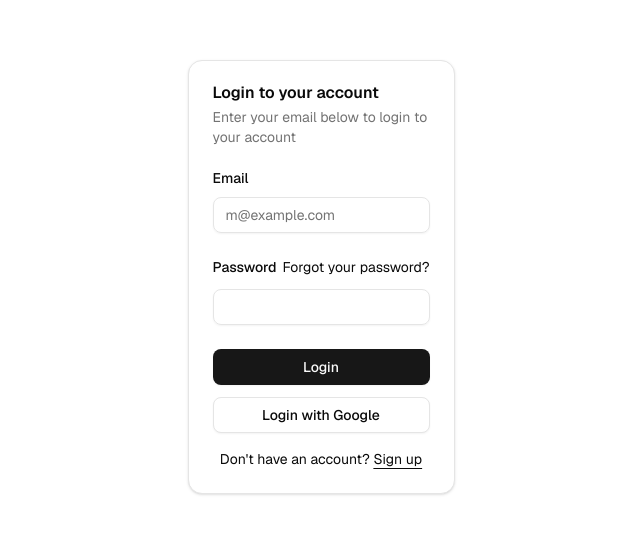
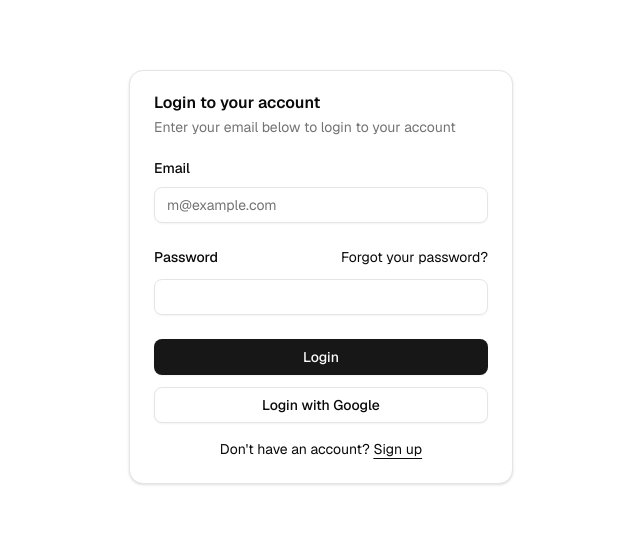
Before and after one commit to anuragxone/minima.git-vue, a Vue app: page /signin in a window 1280 px wide. Shown: the part 123-656 px from the top of the page, without its empty margins (319-959 px from the left). Built offline with nearby package versions, Linux system fonts and the light colour scheme.

Commit message:
fix: login dimens

```diff
--- a/package.json
+++ b/package.json
@@ -47,6 +47,7 @@
     "prettier": "3.5.3",
     "typescript": "~5.8.0",
     "vite": "^7.0.0",
+    "vite-plugin-inspect": "^11.3.0",
     "vite-plugin-vue-devtools": "^7.7.7",
     "vitest": "^3.2.4",
     "vue-eslint-parser": "^10.2.0",
--- a/src/views/SignInView.vue
+++ b/src/views/SignInView.vue
@@ -3,8 +3,10 @@ import LoginForm from '@/components/LoginForm.vue'
 </script>
 
 <template>
-  <div class="flex flex-row h-screen w-full items-center justify-center px-4">
-    <LoginForm />
+  <div class="flex min-h-svh w-full items-center justify-center p-6 md:p-10">
+    <div class="w-full max-w-sm">
+      <LoginForm />
+    </div>
   </div>
 </template>
 
```
Also changed, not shown: .pnp.cjs, 1 other file (tests, documents, lock files or other folders).
